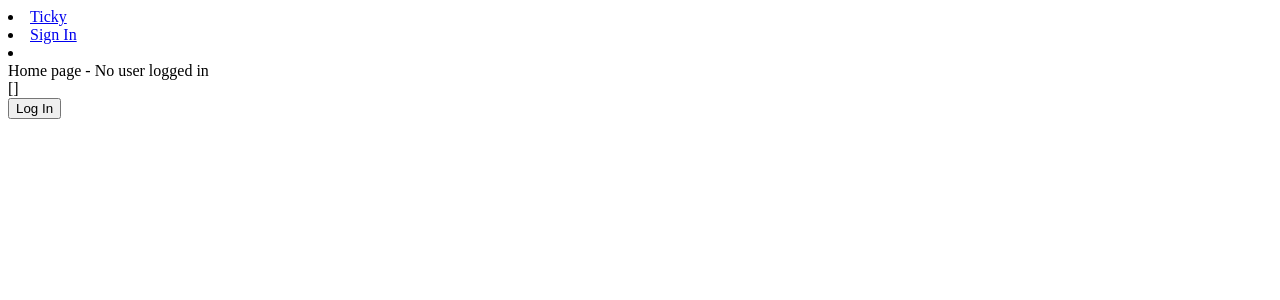
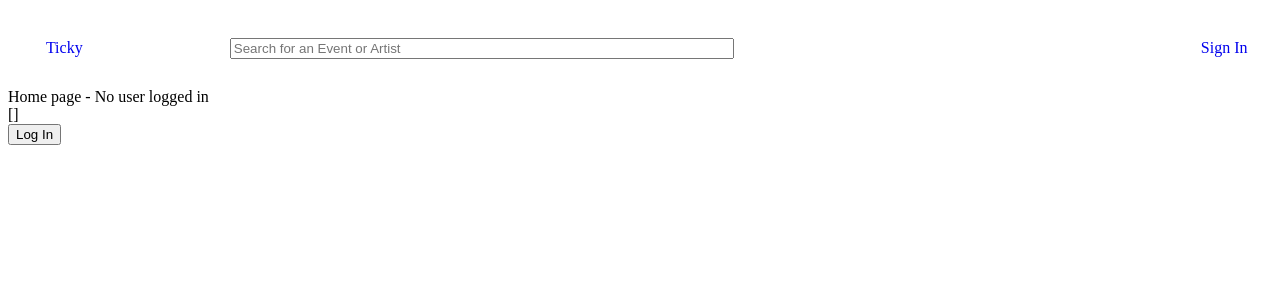
Before and after one commit to Eric-Zhang-Projects/TickY, a React (Create React App) app in the folder frontend/: page / in a window 1280 px wide. Shown: the top 300 px of the page. Built offline with nearby package versions, Linux system fonts and the light colour scheme; no server answers.

Commit message:
Navbar logout and css

```diff
--- /dev/null
+++ b/frontend/src/components/navbar/navbar-styles.css
@@ -0,0 +1,52 @@
+.Navbar {
+    display: flex;
+    /* justify-content: center; */
+    align-items: center;
+    width: 100%;
+    height: 10vh;
+}
+
+.Logo{
+    /* float:left; */
+    display:flex;
+    padding-left: 3%;
+    align-items: center;
+    height: 100%;
+    width: 15%;
+}
+
+.SearchBarDiv{
+    display:flex;
+    list-style: none;
+    align-items: center;
+    width: 45%;
+    height: 100%;
+}
+
+.SearchBar{
+    width: 90%;
+}
+
+.NavItemsDiv{
+    width: 40%;
+    height: 100%;
+    display: flex;
+    justify-content: center;
+    align-items: center;
+}
+
+.NavItems{
+    width:60%;
+    display: flex;
+    margin-left: auto;
+    margin-right: 5%;
+}
+
+.Item{
+    list-style: none;
+    margin-left: auto;
+}
+
+.Link{
+    text-decoration: none;
+}
--- a/frontend/src/components/navbar/navbar.jsx
+++ b/frontend/src/components/navbar/navbar.jsx
@@ -2,28 +2,44 @@ import { NotLoggedInItems, LoggedInItems } from './navbarItems';
 import { useContext } from 'react';
 import { UserContext } from '../../UserContext.js';
 import Logout from '../../containers/user-containers/logout.jsx';
+import './navbar-styles.css';
 
-const Navbar = (props) => {
+const Navbar = () => {
 
     const {user, setUser} = useContext(UserContext);
 
+    function handleLogout() {
+        setUser(null);
+        Logout();
+    }
+
     return(
-    <div>
+    <div className="Navbar">
+    <div className = "Logo">
+        <a className = "Link" href = '/'>Ticky</a>
+    </div>
+    <div className = "SearchBarDiv">
+            <input type="text" className = "SearchBar" name="search" placeholder="Search for an Event or Artist"/>
+    </div>
+    <div className = "NavItemsDiv">
+        <div className = "NavItems">
         {(user ? LoggedInItems : NotLoggedInItems).map((item, index) => {
             return (
-                <li key = {index}>
-                <a href = {item.link}>{item.title}</a>
+                <li className = "Item" key = {index}>
+                <a className = "Link" href = {item.link}>{item.title}</a>
                 </li>
 
             )
         })}
         {(user ?
-                <li>
-                    <button onClick={()=>Logout()}>Log out</button>
+                <li className = "Item">
+                    <button onClick={()=>handleLogout()}>Log out</button>
                 </li>
-            : <li></li>
+            : <></>
         )}
         </div>
+    </div>
+    </div>
 
     )
 }
--- a/frontend/src/components/navbar/navbarItems.js
+++ b/frontend/src/components/navbar/navbarItems.js
@@ -1,8 +1,4 @@
 export const NotLoggedInItems = [
-    {
-        title: 'Ticky',
-        link: '/'
-    },
     {
         title: 'Sign In',
         link: '/login'
@@ -11,23 +7,11 @@ export const NotLoggedInItems = [
 
 export const LoggedInItems = [
     {
-        title: 'Ticky',
-        link: '/'
-    },
-    {
-        title: 'Search Bar',
-        link: '/search',
-    },
-    {
         title: 'My Account',
         link: '/account',
     },
     {
         title: 'My Tickets',
         link: '/tickets',
-    },
-    // {
-    //     title: 'Logout',
-    //     link: '/logout'
-    // }
+    }
 ]
--- a/frontend/src/containers/event-containers/event.jsx
+++ b/frontend/src/containers/event-containers/event.jsx
@@ -3,6 +3,7 @@ import {useState, useEffect, useContext} from 'react';
 import { UserContext } from '../../UserContext.js';
 import axios from 'axios';
 import { Redirect } from 'react-router';
+import Navbar from '../../components/navbar/navbar';
 
 const Event = () => {
 
@@ -74,6 +75,7 @@ const Event = () => {
 
     return (
     <div>
+    <Navbar/>
     {user ?
         <div>
         Event page - current user: {user}
--- a/frontend/src/containers/home-containers/home.jsx
+++ b/frontend/src/containers/home-containers/home.jsx
@@ -69,7 +69,7 @@ const Home = () => {
 
     return (
     <div>
-    <Navbar items={user}/>
+    <Navbar/>
     {user ?
         <div>
         Home page - current user: {user}
--- a/frontend/src/containers/user-containers/logout.jsx
+++ b/frontend/src/containers/user-containers/logout.jsx
@@ -1,36 +1,14 @@
 import axios from 'axios';
-import { useContext } from 'react';
-import { UserContext } from '../../UserContext.js';
-import { Redirect } from 'react-router';
 
-// const {user, setUser} = useContext(UserContext);
-const Logout = () => {
-
-    const {user, setUser} = useContext(UserContext);
-
-    async function handleLogout (){
+export default async function Logout (){
     try {
         const url = '/api/logout';
-            console.log(url);
         const response = await axios({
             method: 'delete',
             url: url,
         });
         console.log(response);
-            if (response.data === 'logged out'){
-                setUser(null);
-            }
     } catch (err) {
         console.log("Failing to call login api" + err);
-            setUser("User failed to log out, logging out anyway");
     }
 }
-    handleLogout();
-
-    return <Redirect push to = {{
-        pathname: '/login',
-        state: {data: "test"}
-    }} />
-}
-
-export default Logout;
```
Also changed, not shown: 1 other file (tests, documents, lock files or other folders). Lines whose indentation alone changed are shown as unchanged.
